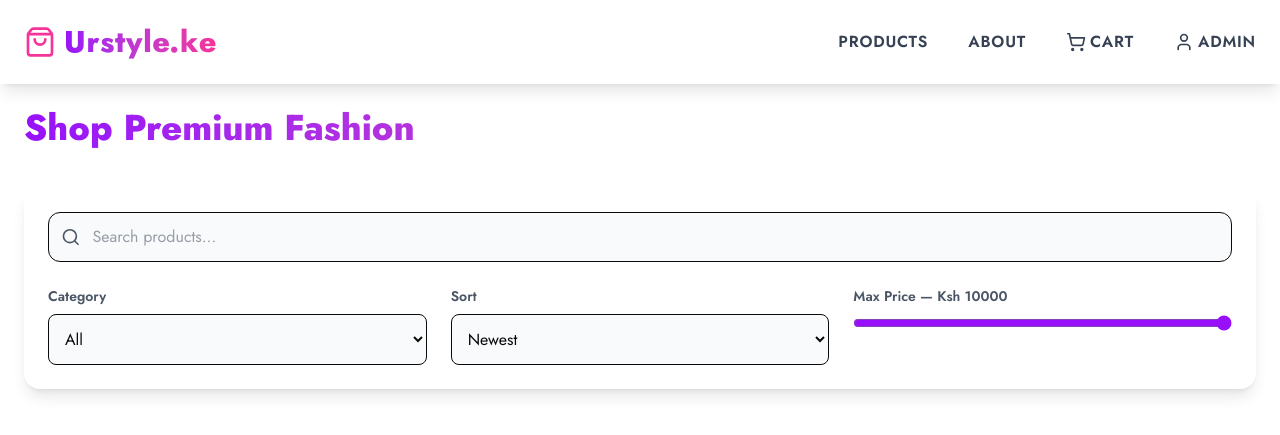
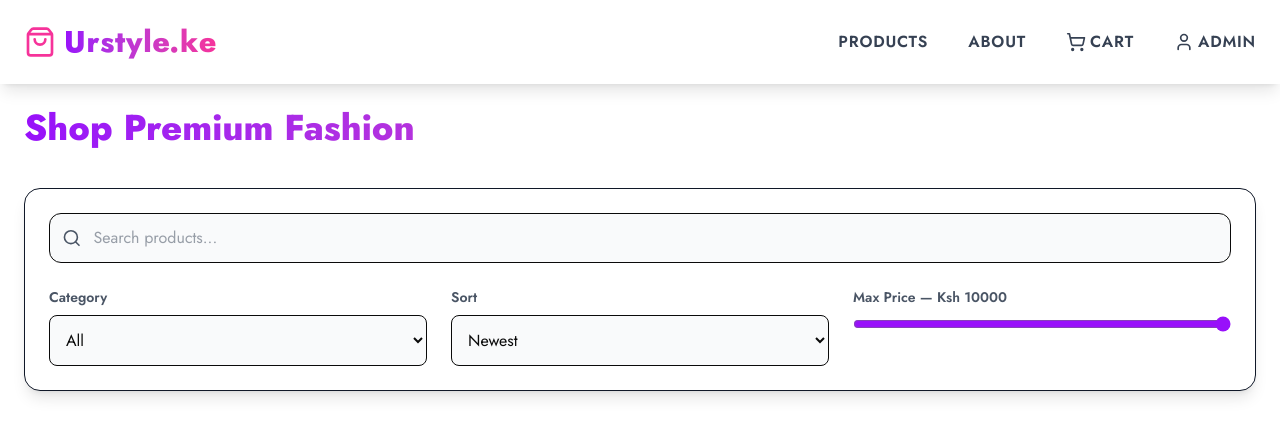
Before and after one commit to Griffinsshem/urstyle.ke, a Next.js app: page /products in a window 1280 px wide. Shown: the top 435 px of the page. Built offline with nearby package versions, Linux system fonts and the light colour scheme; grey boxes are pictures that could not be loaded.

Commit message:
feat: update filter section border

```diff
--- a/src/app/products/page.js
+++ b/src/app/products/page.js
@@ -53,7 +53,7 @@ export default function ProductsPage() {
       </h1>
 
       {/* Filters Section */}
-      <div className="bg-white shadow-lg rounded-2xl p-6 mb-12">
+      <div className="bg-white shadow-lg rounded-2xl p-6 mb-12 border-gray-900 border">
 
         {/* Search */}
         <div className="flex items-center gap-3 p-3 border rounded-xl mb-6 bg-gray-50">
```
